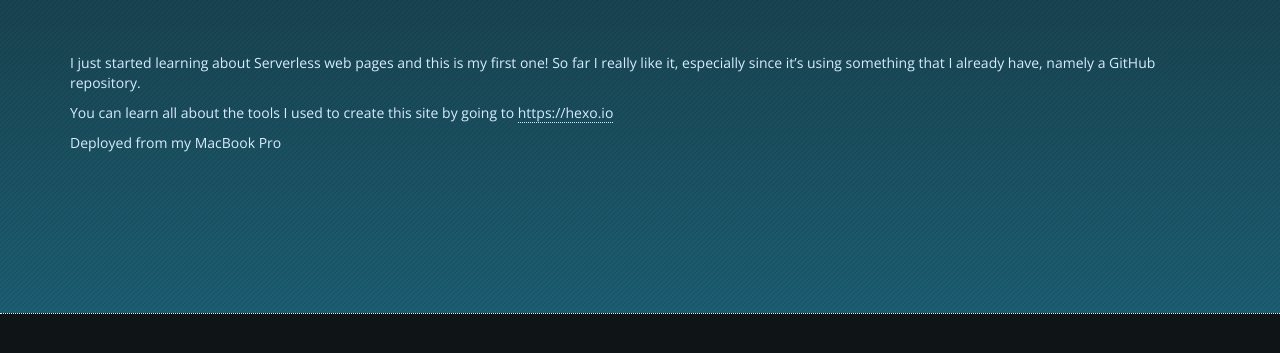
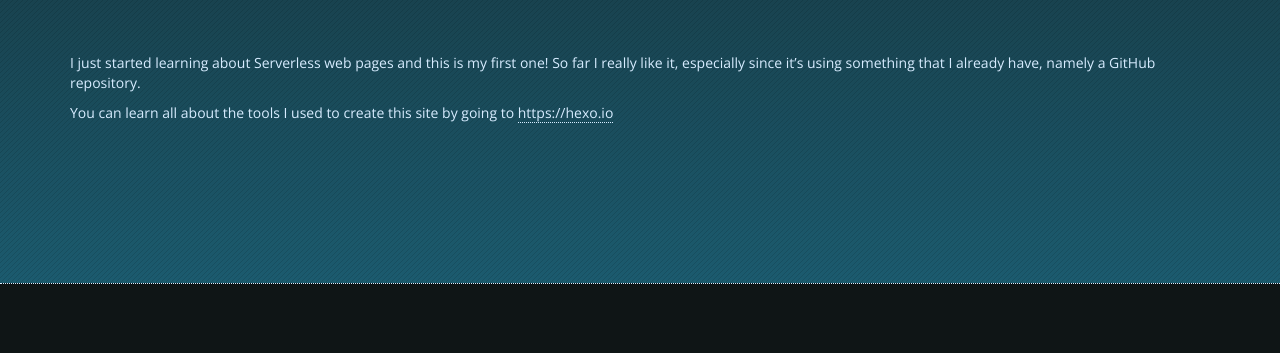
Before and after one commit to NCBob/BobsBlog, a plain HTML site: page 2018/09/26/New-Blog-using-Hexo/index.html in a window 1280 px wide. Shown: the part 447-800 px from the top of the page. Drawn offline with nearby package versions, Linux system fonts and the light colour scheme.

Commit message:
Site updated: 2018-09-29 10:55:17

```diff
--- a/2018/09/26/New-Blog-using-Hexo/index.html
+++ b/2018/09/26/New-Blog-using-Hexo/index.html
@@ -169,7 +169,6 @@
         <!-- Post Content -->
         <p>I just started learning about Serverless web pages and this is my first one!  So far I really like it, especially since it’s using something that I already have, namely a GitHub repository.</p>
 <p>You can learn all about the tools I used to create this site by going to <a href="https://hexo.io" target="_blank" rel="noopener">https://hexo.io</a></p>
-<p>Deployed from my MacBook Pro</p>
 
     </div>
 
```
Also changed, not shown: index.html (+0 -1 lines).
